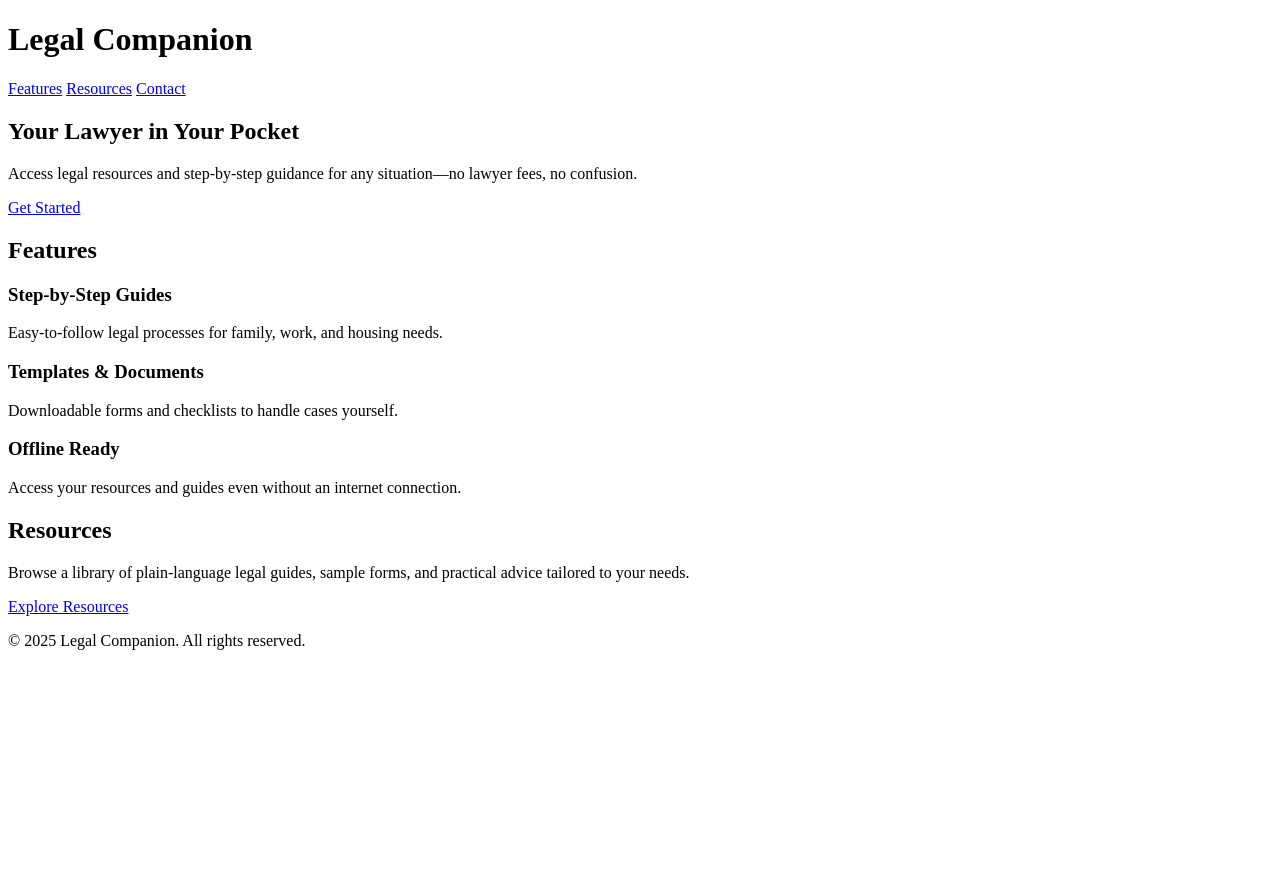
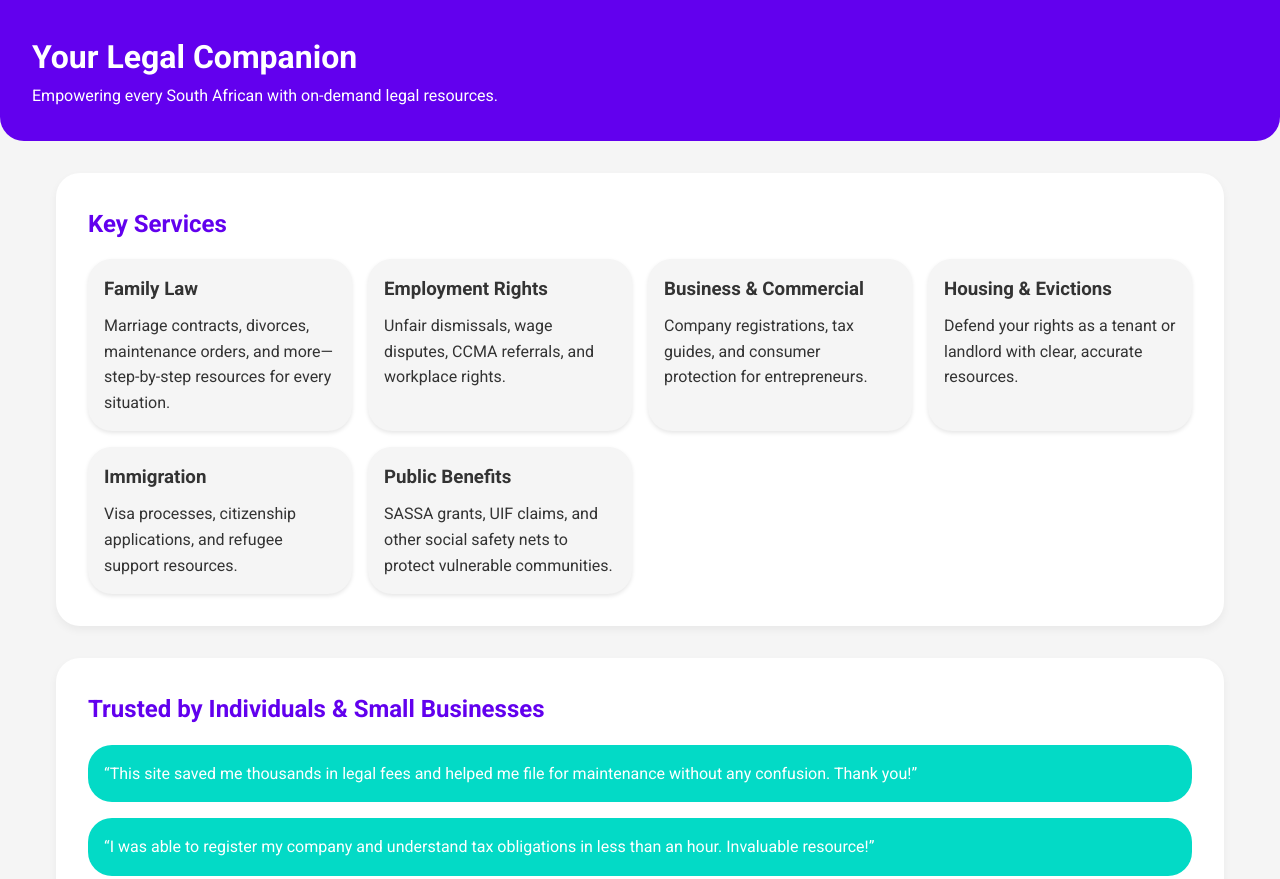
Before and after one commit to WarHawkSa/Pocket-Lawyer-PWA, a plain HTML site: page index.html in a window 1280 px wide. Shown: the top 879 px of the page. Before the commit the page ends 800 px from the top, so only its background shows below. Drawn offline with Linux system fonts and the light colour scheme.

Commit message:
Update index.html

```diff
--- a/index.html
+++ b/index.html
@@ -3,61 +3,147 @@
 <head>
 <meta charset="UTF-8" />
 <meta name="viewport" content="width=device-width, initial-scale=1.0" />
-  <title>Legal Companion</title>
-  <link rel="stylesheet" href="styles.css" />
+<title>Your Legal Companion</title>
+<link href="https://fonts.googleapis.com/css2?family=Roboto:wght@400;700&display=swap" rel="stylesheet">
+<style>
+  :root {
+    --primary-color: #6200ee;
+    --secondary-color: #03dac6;
+    --background-color: #f5f5f5;
+    --surface-color: #ffffff;
+    --text-color: #333333;
+    --corner-radius: 24px;
+  }
+  * {
+    box-sizing: border-box;
+    margin: 0;
+    padding: 0;
+    font-family: 'Roboto', sans-serif;
+  }
+  body {
+    background-color: var(--background-color);
+    color: var(--text-color);
+    line-height: 1.6;
+  }
+  header {
+    background-color: var(--primary-color);
+    color: white;
+    padding: 2rem;
+    border-bottom-left-radius: var(--corner-radius);
+    border-bottom-right-radius: var(--corner-radius);
+  }
+  header h1 {
+    font-size: 2rem;
+  }
+  .container {
+    max-width: 1200px;
+    margin: 2rem auto;
+    padding: 0 1rem;
+  }
+  section {
+    background: var(--surface-color);
+    margin-bottom: 2rem;
+    border-radius: var(--corner-radius);
+    box-shadow: 0 4px 8px rgba(0,0,0,0.05);
+    padding: 2rem;
+  }
+  section h2 {
+    margin-bottom: 1rem;
+    color: var(--primary-color);
+  }
+  .features {
+    display: grid;
+    grid-template-columns: repeat(auto-fit, minmax(250px, 1fr));
+    gap: 1rem;
+  }
+  .feature {
+    background: var(--background-color);
+    border-radius: var(--corner-radius);
+    padding: 1rem;
+    box-shadow: 0 2px 4px rgba(0,0,0,0.1);
+  }
+  .feature h3 {
+    margin-bottom: 0.5rem;
+  }
+  .testimonial {
+    background: var(--secondary-color);
+    color: white;
+    border-radius: var(--corner-radius);
+    padding: 1rem;
+    margin-top: 1rem;
+  }
+  footer {
+    background-color: var(--primary-color);
+    color: white;
+    text-align: center;
+    padding: 1rem;
+    border-top-left-radius: var(--corner-radius);
+    border-top-right-radius: var(--corner-radius);
+  }
+</style>
 </head>
 <body>
+
 <header>
-    <div class="container">
-      <h1>Legal Companion</h1>
-      <nav>
-        <a href="#features">Features</a>
-        <a href="#resources">Resources</a>
-        <a href="#contact">Contact</a>
-      </nav>
-    </div>
+  <h1>Your Legal Companion</h1>
+  <p>Empowering every South African with on-demand legal resources.</p>
 </header>
 
-  <section class="hero">
 <div class="container">
-      <h2>Your Lawyer in Your Pocket</h2>
-      <p>Access legal resources and step-by-step guidance for any situation—no lawyer fees, no confusion.</p>
-      <a href="#contact" class="cta-button">Get Started</a>
+  <section>
+    <h2>Key Services</h2>
+    <div class="features">
+      <div class="feature">
+        <h3>Family Law</h3>
+        <p>Marriage contracts, divorces, maintenance orders, and more—step-by-step resources for every situation.</p>
       </div>
-  </section>
-
-  <section id="features" class="features">
-    <div class="container">
-      <h2>Features</h2>
-      <div class="feature-grid">
-        <div class="feature-card">
-          <h3>Step-by-Step Guides</h3>
-          <p>Easy-to-follow legal processes for family, work, and housing needs.</p>
+      <div class="feature">
+        <h3>Employment Rights</h3>
+        <p>Unfair dismissals, wage disputes, CCMA referrals, and workplace rights.</p>
       </div>
-        <div class="feature-card">
-          <h3>Templates & Documents</h3>
-          <p>Downloadable forms and checklists to handle cases yourself.</p>
+      <div class="feature">
+        <h3>Business & Commercial</h3>
+        <p>Company registrations, tax guides, and consumer protection for entrepreneurs.</p>
       </div>
-        <div class="feature-card">
-          <h3>Offline Ready</h3>
-          <p>Access your resources and guides even without an internet connection.</p>
+      <div class="feature">
+        <h3>Housing & Evictions</h3>
+        <p>Defend your rights as a tenant or landlord with clear, accurate resources.</p>
       </div>
+      <div class="feature">
+        <h3>Immigration</h3>
+        <p>Visa processes, citizenship applications, and refugee support resources.</p>
+      </div>
+      <div class="feature">
+        <h3>Public Benefits</h3>
+        <p>SASSA grants, UIF claims, and other social safety nets to protect vulnerable communities.</p>
       </div>
     </div>
   </section>
 
-  <section id="resources" class="resources">
-    <div class="container">
-      <h2>Resources</h2>
-      <p>Browse a library of plain-language legal guides, sample forms, and practical advice tailored to your needs.</p>
-      <a href="#contact" class="cta-button">Explore Resources</a>
+  <section>
+    <h2>Trusted by Individuals & Small Businesses</h2>
+    <div class="testimonial">
+      “This site saved me thousands in legal fees and helped me file for maintenance without any confusion. Thank you!”
+    </div>
+    <div class="testimonial">
+      “I was able to register my company and understand tax obligations in less than an hour. Invaluable resource!”
     </div>
   </section>
 
-  <footer id="contact" class="footer">
-    <div class="container">
-      <p>&copy; 2025 Legal Companion. All rights reserved.</p>
+  <section>
+    <h2>Resource Library</h2>
+    <p>Access comprehensive, plain-language guides for any legal challenge, including:</p>
+    <ul>
+      <li>Step-by-step flowcharts for major processes</li>
+      <li>Template forms and letters you can download and use</li>
+      <li>Jargon-free explanations of South African law</li>
+    </ul>
+  </section>
 </div>
+
+<footer>
+  &copy; 2025 Your Legal Companion. All rights reserved.
 </footer>
+
 </body>
 </html>
```
Lines whose indentation alone changed are shown as unchanged.
